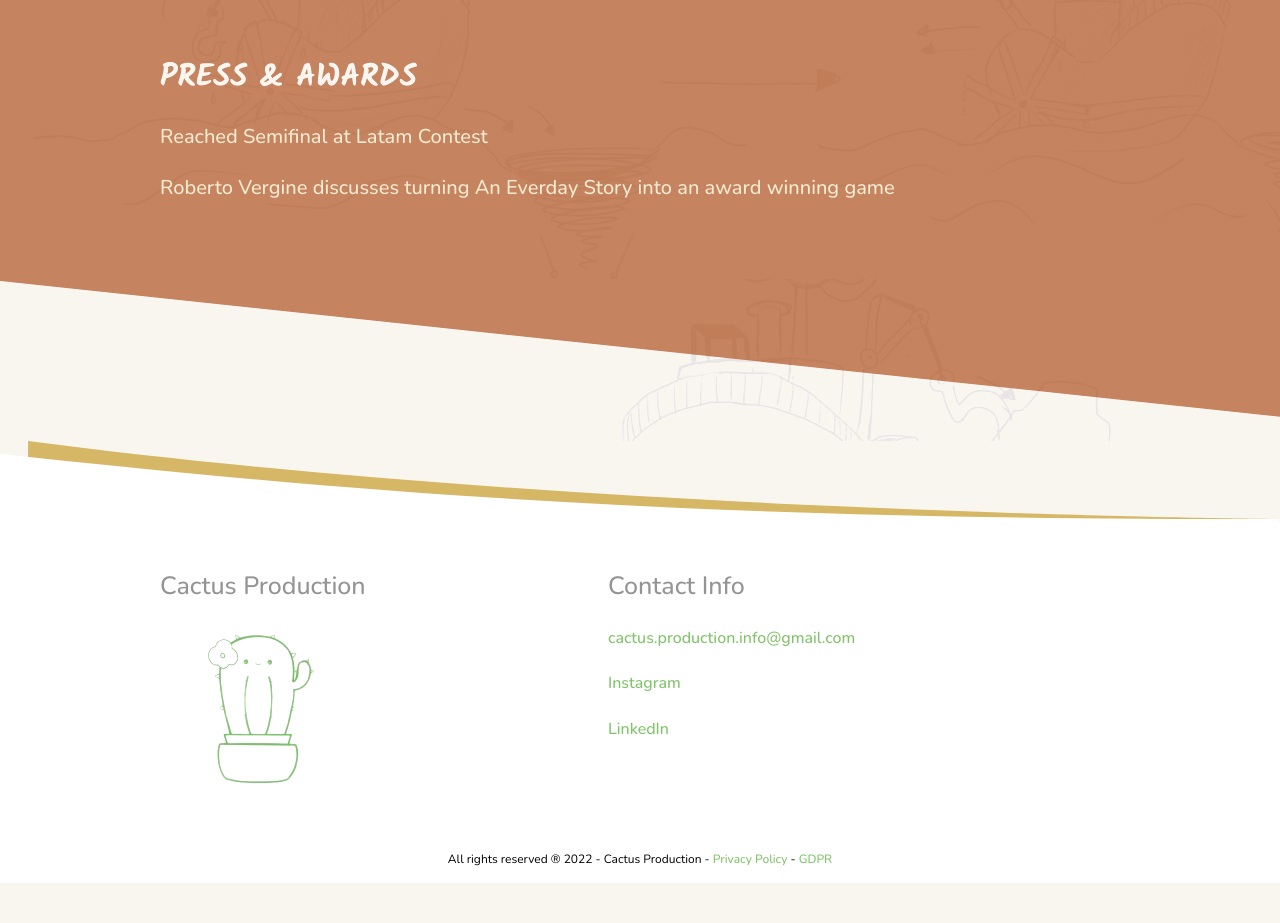
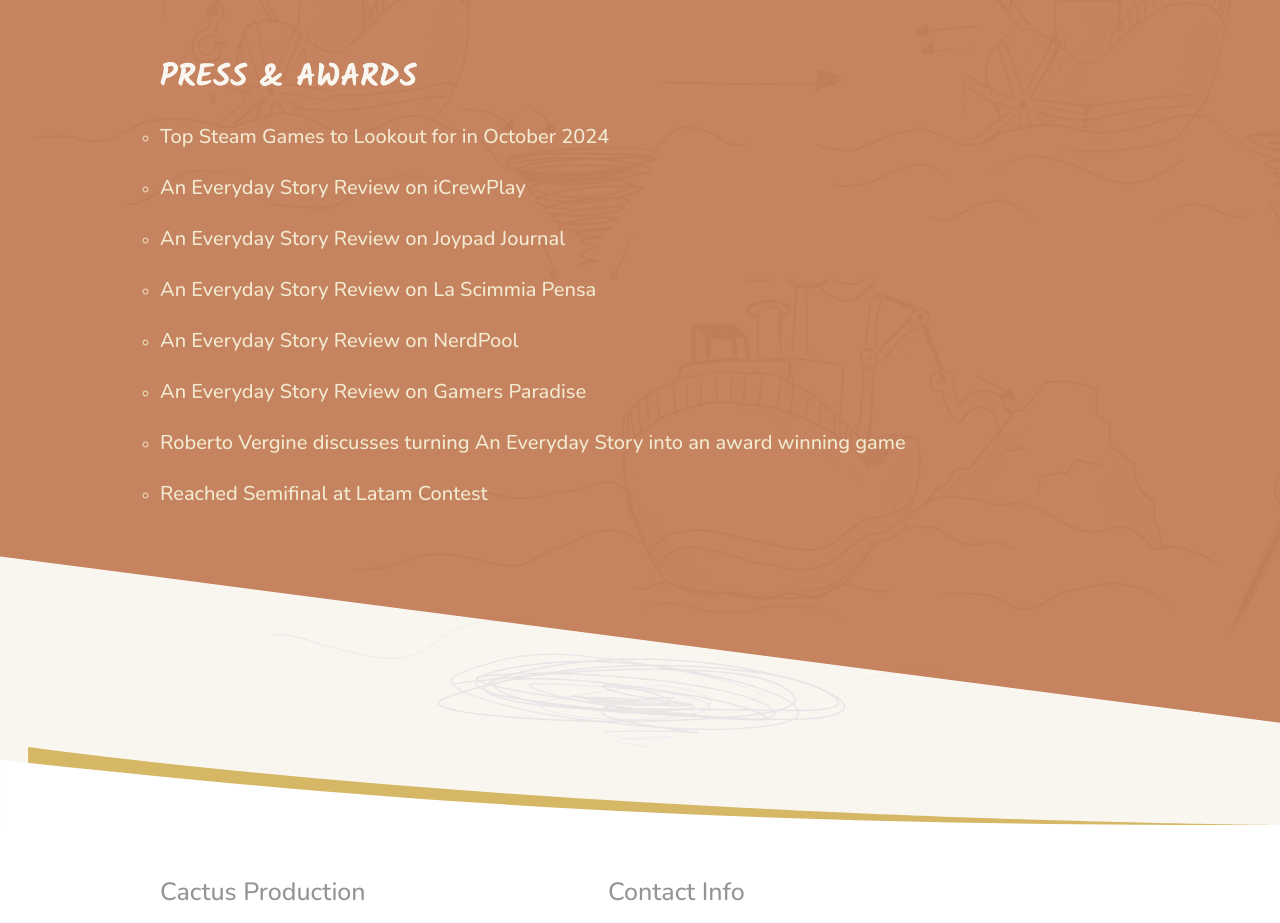
Before and after one commit to roroland/aes, a website: page index.html in a window 1280 px wide. Shown: the part 3560-4483 px from the top of the page. Before the commit the page ends 4443 px from the top, so only its background shows below. Drawn offline with nearby package versions, Linux system fonts and the light colour scheme.

Commit message:
Update press links

```diff
--- a/index.html
+++ b/index.html
@@ -240,17 +240,47 @@
                       <h2 class="anim" data-animtype="fadeIn" data-once="t" id="awards">Press & Awards</h2>
                       <ul class="awards">
                         <li class="anim" data-animtype="fadeIn" data-delay="0.5s" data-once="t"><a
+                          href="https://gamesardor.net/top-steam-games-to-lookout-for-in-october-2024/"
+                          target="_blank">
+                          <h4>Top Steam Games to Lookout for in October 2024</h4>
+                        </a></li>
+                        <li class="anim" data-animtype="fadeIn" data-delay="1s" data-once="t"><a
+                          href="https://www.icrewplay.com/an-everyday-story-recensione-steam/"
+                          target="_blank">
+                          <h4>An Everyday Story Review on iCrewPlay</h4>
+                        </a></li>
+                        <li class="anim" data-animtype="fadeIn" data-delay="1.5s" data-once="t"><a
+                          href="https://www.joypadjournal.it/2024/09/24/an-everyday-story-recensione/"
+                          target="_blank">
+                          <h4>An Everyday Story Review on Joypad Journal</h4>
+                        </a></li>
+                        <li class="anim" data-animtype="fadeIn" data-delay="2s" data-once="t"><a
+                          href="https://www.lascimmiapensa.com/2024/09/27/an-everyday-story-recensione/"
+                          target="_blank">
+                          <h4>An Everyday Story Review on La Scimmia Pensa</h4>
+                        </a></li>
+                        <li class="anim" data-animtype="fadeIn" data-delay="2.5s" data-once="t"><a
+                          href="https://www.nerdpool.it/an-everyday-story-non-una-semplice-storia-di-tutti-i-giorni/"
+                          target="_blank">
+                          <h4>An Everyday Story Review on NerdPool</h4>
+                        </a></li>
+                        <li class="anim" data-animtype="fadeIn" data-delay="3s" data-once="t"><a
+                          href="https://www.gamersparadise.it/an-everyday-story-recensione-pc/"
+                          target="_blank">
+                          <h4>An Everyday Story Review on Gamers Paradise</h4>
+                        </a></li>
+                        <li class="anim" data-animtype="fadeIn" data-delay="3.5s" data-once="t"><a
+                          href="https://www.pcgamesinsider.biz/interviews-and-opinion/72808/roberto-vergine-discusses-turning-an-everday-story-into-an-award-winning-game/"
+                          target="_blank">
+                          <h4>Roberto Vergine discusses turning An Everyday Story into an award winning game</h4>
+                        </a></li>
+                        <li class="anim" data-animtype="fadeIn" data-delay="4s" data-once="t"><a
                           href="https://gameworldobserver.com/2021/07/29/winners-of-xsollas-xdc-contest-for-latam-developers-announced"
                           target="_blank">
                           <h4>Reached Semifinal at Latam Contest</h4>
                         </a></li>
-                        <li class="anim" data-animtype="fadeIn" data-delay="1s" data-once="t"><a
-                          href="https://www.pcgamesinsider.biz/interviews-and-opinion/72808/roberto-vergine-discusses-turning-an-everday-story-into-an-award-winning-game/"
-                          target="_blank">
-                          <h4>Roberto Vergine discusses turning An Everday Story into an
-                            award winning game</h4>
-                          </a></li>
-                        </ul>
+                    </ul>
+
                       </div>
                     </article>
                   </main>
--- a/scss/components/_about.scss
+++ b/scss/components/_about.scss
@@ -50,6 +50,10 @@
     }
     &.awards{
       margin: $component-space 0 $component-space * 4;
+      li{
+        flex: 1 100%;
+        list-style: circle;
+      }
       a:hover{
         color: $darkgray;
       }
```
Also changed, not shown: css/style.comp.css, css/style.css, css/style.min.css, 3 other files.
